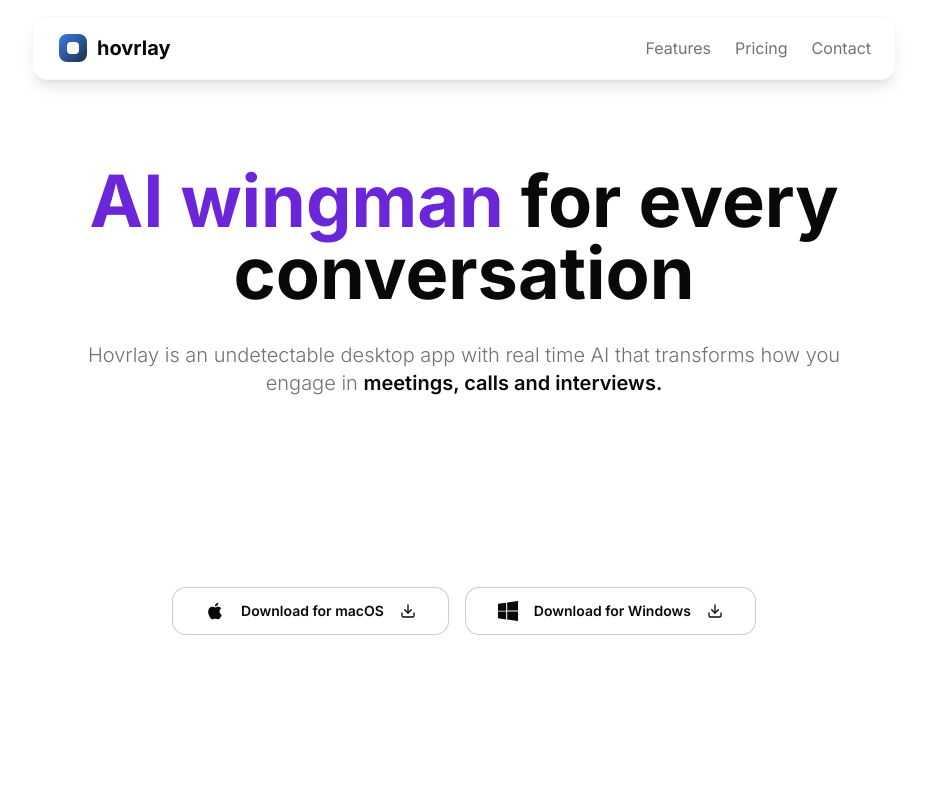
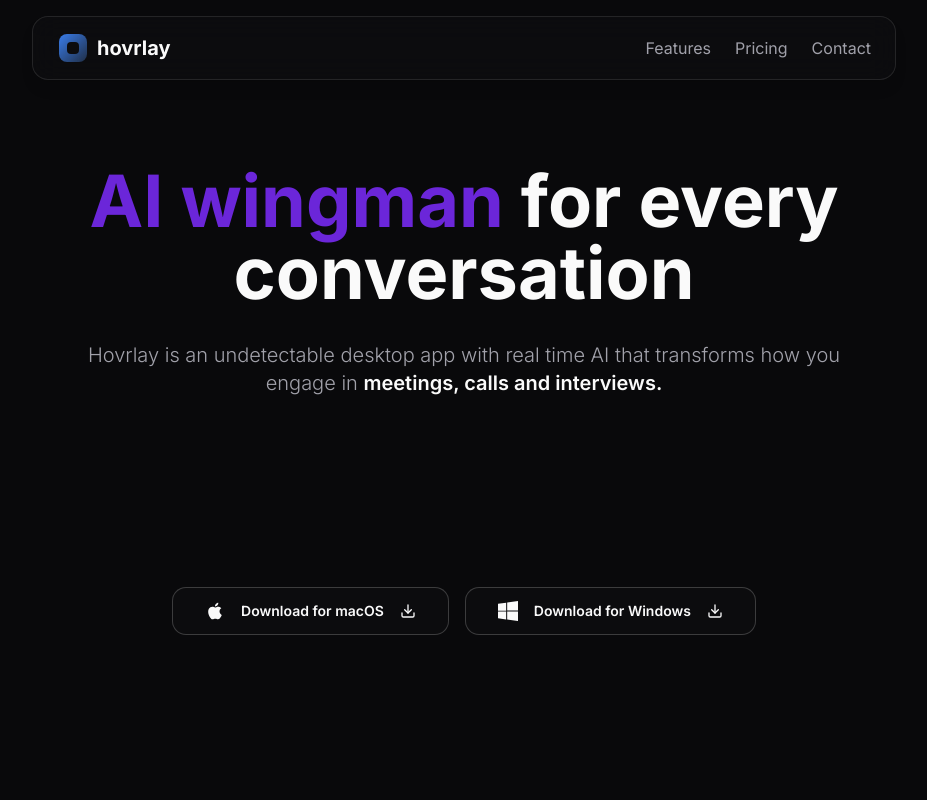
Before and after one commit to hovrlay/hovrlay-website, a React (Vite) app: page / in a window 1280 px wide. Shown: the top 800 px of the page, without its empty margins (176-1103 px from the left). Built offline with nearby package versions, Linux system fonts and the light colour scheme; the HTML template or start-up script is replaced by a standard one.

Commit message:
Minor css fixes

```diff
--- a/tailwind.config.ts
+++ b/tailwind.config.ts
@@ -4,6 +4,9 @@ export default {
   darkMode: ["class"],
   content: ["./pages/**/*.{ts,tsx}", "./components/**/*.{ts,tsx}", "./app/**/*.{ts,tsx}", "./src/**/*.{ts,tsx}"],
   prefix: "",
+  safelist: [
+    'dark',
+  ],
   theme: {
     container: {
       center: true,
```
